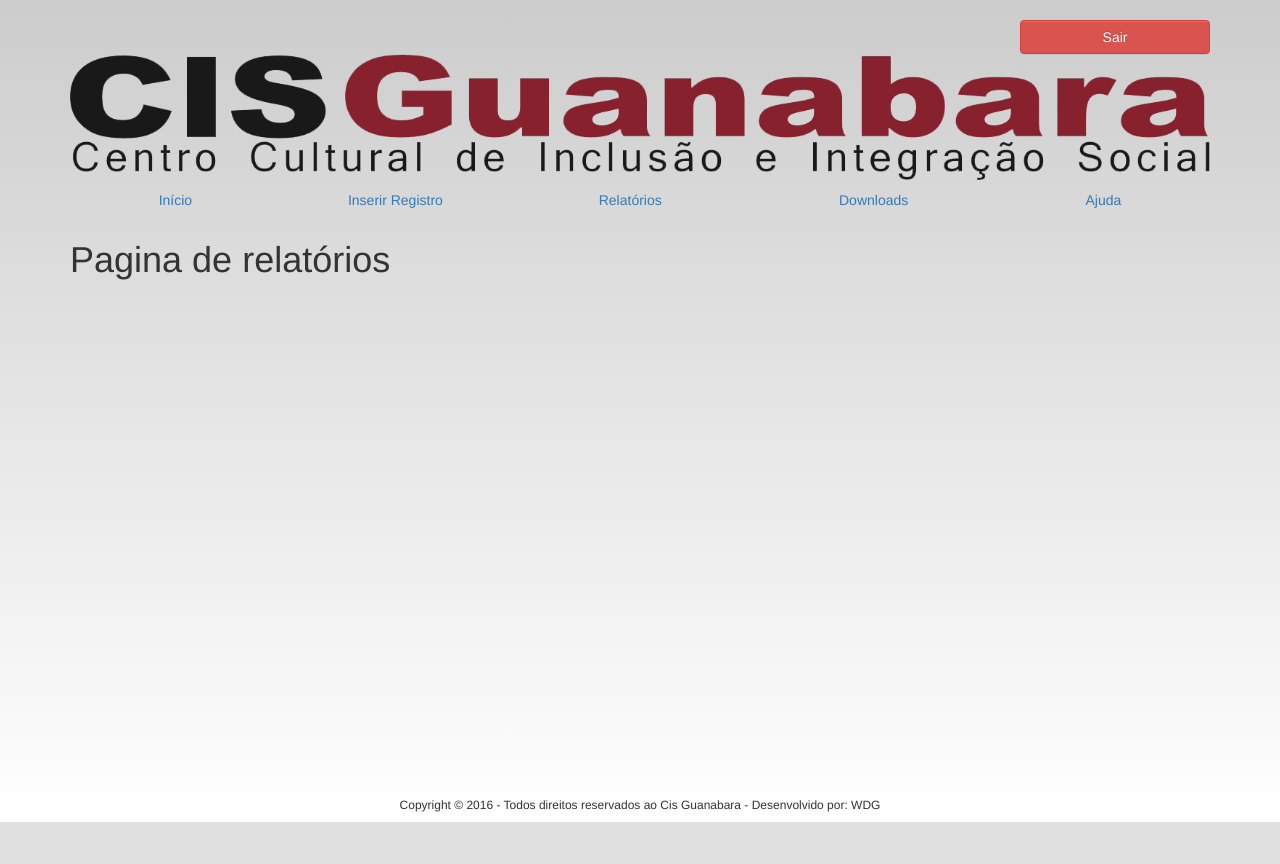
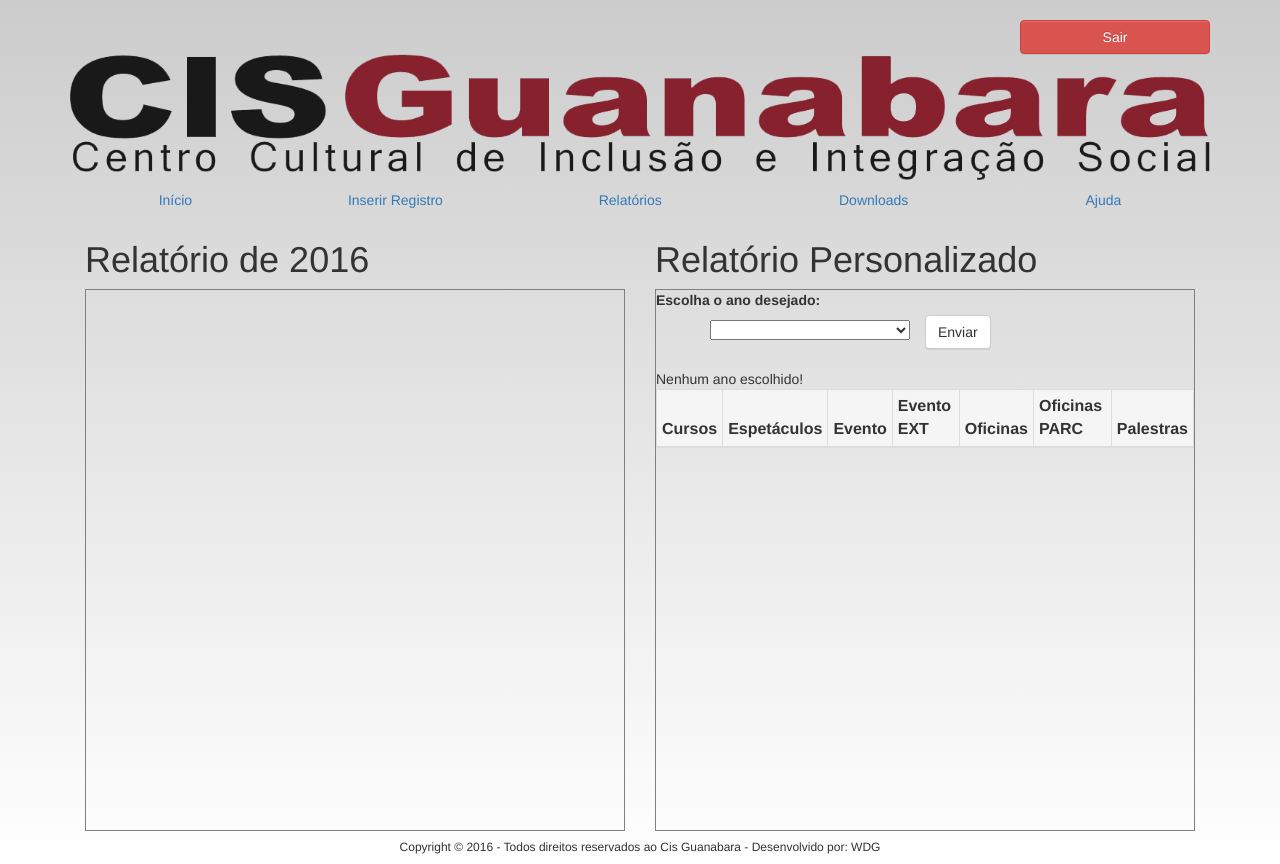
Before and after one commit to WilliamCorreia/sistema_teste, a PHP site: page /sistema/relatorio.php in a window 1280 px wide. Before the commit the page ends 822 px from the top, so only its background shows below. Run offline with PHP 8.4, Linux system fonts and the light colour scheme; the visitor is signed in with stand-in values (Sample User, id 1); lists and menus that the app fills with data are empty; some libraries are stand-ins or nearby versions.

Commit message:
novos js
atualização da pagina de relatorios

```diff
--- a/css/style.css
+++ b/css/style.css
@@ -14,11 +14,22 @@
 	background: linear-gradient(#ccc, #fff) no-repeat;
 }
 
-.guilixo {
-	width: 100%;
-	height: 100%;
-	background-color: #000000;
+#chart_wrap {
+    border:1px solid gray;
+    position: relative;
+    padding-bottom: 100%;
+    height: 0;
+    overflow:hidden;
 }
+
+#chart {
+    position: absolute;
+    top: 0;
+    left: 0;
+    width:100%;
+    height: 100%;
+}
+
 
 /* BOTÃO DO AJUDA */
 
--- a/relatorio.php
+++ b/relatorio.php
@@ -3,6 +3,8 @@
 	require ("panel/protect.php");
   include ("inc_head.php");
   include ("link_topo.php");
+
+     $data = date('Y'); // Pega ano atual
 ?>
 
 <title>Relatórios</title>
@@ -11,17 +13,105 @@
 
 <body>
   <div class="col-xs-12">
-<div class="row"><div class="container">
-<h1>Pagina de relatórios</h1>
-<div id="piechart_3d" style="width: 900px; height: 500px;"></div>
+    <div class="container">
+    <div class="col-xs-6">
+      <h1>Relatório de <?php print $data ?> </h1>
+      <div id="chart_wrap">
+        <div id="chart">
     </div>
         </div>
       </div>
+      <div class="col-xs-6">
+      <h1>Relatório Personalizado</h1>
+      <div id="chart_wrap">
+        <div id="chart">
+
+        <form name="ano" method="post" action="">
+            <label for="ano" >Escolha o ano desejado:</label><br />
+             <div class="col-xs-6">
+             <select name="ano" id="ano">
+               <option></option>
+               <option>2015</option>
+               <option>2016</option>
+               <option>2017</option>
+               <option>2018</option>
+               <option>2019</option>
+               <option>2020</option>
+               <option>2021</option>
+               <option>2022</option>
+               <option>2023</option>
+               <option>2024</option>
+               <option>2025</option>
+               <option>2026</option>
+               <option>2027</option>
+              </select><br /><br />
+              </div>
+             <button type="submit" class="btn btn-default" name="button">Enviar</button><br /><br />
+            </form>
+
+                <table class="table table-striped table-bordered table-hover table-condensed table-responsive">
+                    <thead>
+                  <tr class="active">
+                      <th>Cursos</th>
+                      <th>Espetáculos</th>
+                      <th>Evento</th>
+                      <th>Evento EXT</th>
+                      <th>Oficinas</th>
+                      <th>Oficinas PARC</th>
+                      <th>Palestras</th>
+                  </tr>
+                      </thead>
+
+                      <tbody>
+<?php
+  if (isset($_POST["button"])) {
+    $ano = mysqli_real_escape_string($mysqli, $_POST["ano"]);
+
+    if($ano == "") {
+      echo "<script> alert('Preencha o registro!'); </script>";
+      return true;
+    }
+
+    $select = $mysqli->query("SELECT * FROM registros WHERE ano='$ano'");
+    while($dados = $select->fetch_array())
+    {
+
+?>
+
+                          <tr>
+                            <td><?php echo $dados["id_questoes"]; ?></td>
+                            <td><?php echo $dados["pergunta"]; ?></td>
+                            <td><?php echo $dados["resposta"]; ?></td>
+                            <td><?php echo $dados["id_questoes"]; ?></td>
+                            <td><?php echo $dados["pergunta"]; ?></td>
+                            <td><?php echo $dados["resposta"]; ?></td>
+                            <td><?php echo $dados["resposta"]; ?></td>
+                          </tr>
+
+
+                         <?php
+                }
+              }else {
+                echo "Nenhum ano escolhido!","<br />";
+              }
+             ?>
+                         </tbody>
+                </table>
+
+
+    </div>
+        </div>
+      </div>
+  </div>
+</div>
+
+
+
 </body>
 <?php
 include ("footer.php");
 
- $data = date('Y'); // Pega ano atual
+
 
  $query = "SELECT classificacao, count(*) as "
 
@@ -29,9 +119,18 @@
 
 
 <script type="text/javascript" src="js/loader.js"></script>
+<script type="text/javascript" src="js/load.js"></script>
+<script type="text/javascript" src="js/jquery.throttledresize.js"></script>
 <script type="text/javascript">
+
+
  google.charts.load("current", {packages:["corechart"]});
       google.charts.setOnLoadCallback(drawChart);
+
+      $(window).on("throttledresize", function (event) {
+    drawChart();
+});
+
       function drawChart() {
         var data = google.visualization.arrayToDataTable([
           ['Task', 'Hours per Day'],
@@ -47,9 +146,19 @@
         var options = {
           title: 'Gráfico de Eventos PREAC do ANO: <?php print $data; ?>',
           is3D: true,
+          width: '100%',
+          height: '100%',
+          chartArea: {
+            left: "3%",
+            top: "3%",
+            height: "94%",
+            width: "94%",
+          }
         };
 
-        var chart = new google.visualization.PieChart(document.getElementById('piechart_3d'));
+
+        var chart = new google.visualization.PieChart(document.getElementById('chart'));
         chart.draw(data, options);
       }
+
       </script>
```
Also changed, not shown: js/throttledresize.js (added, +58 -0 lines), js/load.js (added). Lines whose indentation alone changed are shown as unchanged.
